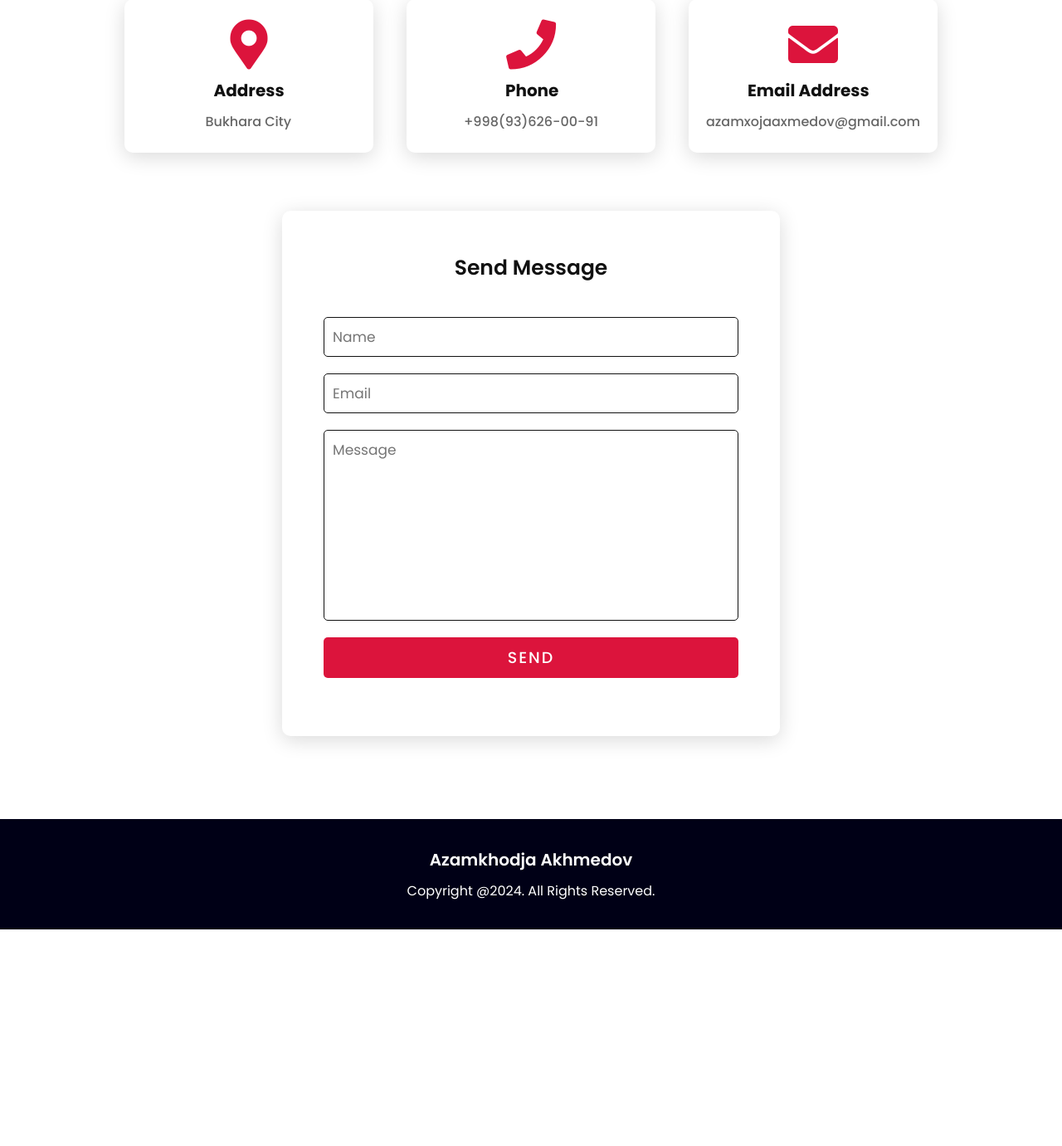
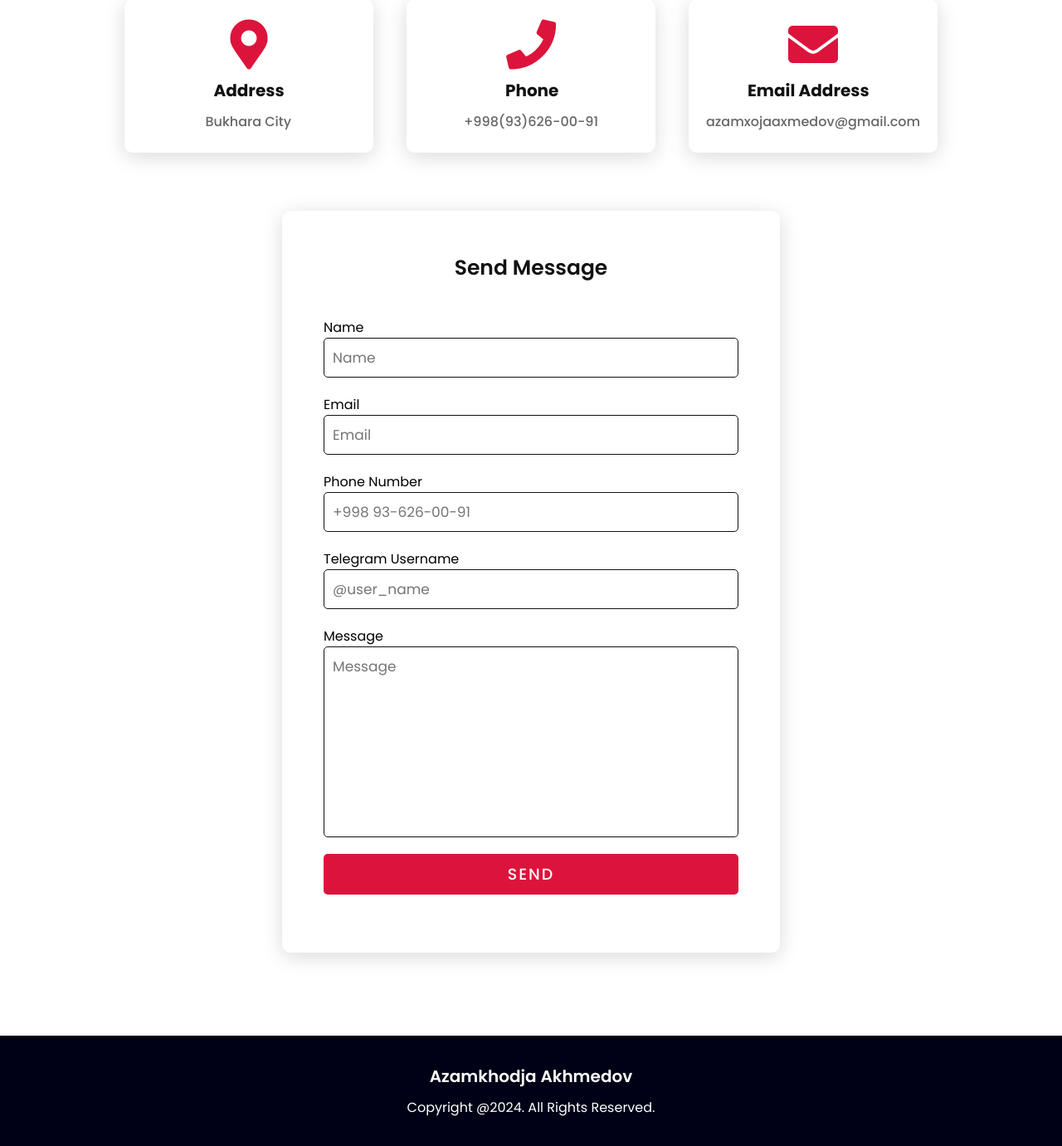
Before and after one commit to akhmedovazamkhodja/RESUME, a Django app: page / in a window 1280 px wide. Shown: the part 4371-5752 px from the top of the page at 83% size. Before the commit the page ends 5491 px from the top, so only its background shows below. Run offline with Django 5.2, Linux system fonts and the light colour scheme; data that the repository does not hold is empty.

Commit message:
made more fields for contact

```diff
--- a/blog/forms.py
+++ b/blog/forms.py
@@ -5,4 +5,4 @@ from .models import Contact
 class ContactForm(forms.ModelForm):
     class Meta:
         model = Contact
-        fields = ['name', 'email', 'message']
+        fields = ['name', 'email', 'message', 'phone_number', 'telegram_nick']
--- a/blog/models.py
+++ b/blog/models.py
@@ -17,6 +17,8 @@ class Contact(models.Model):
     name = models.TextField(null=True, blank=True)
     email = models.EmailField(null=True, blank=True)
     message = models.TextField(null=True, blank=True)
+    phone_number = models.IntegerField(null=True, blank=True)
+    telegram_nick = models.TextField(null=True, blank=True)
     date = models.DateTimeField(auto_now_add=True)
 
     def __str__(self):
--- a/blog/views.py
+++ b/blog/views.py
@@ -14,7 +14,9 @@ def index(request):
         name = request.POST.get('name')
         email = request.POST.get('email')
         message = request.POST.get('message')
-        Contact.objects.create(name=name, email=email, message=message)
+        telegram_nick = request.POST.get('telegram_nick')
+        phone_number = request.POST.get('phone_number')
+        Contact.objects.create(name=name, email=email, message=message, telegram_nick=telegram_nick, phone_number=phone_number)
         is_success = True
         return redirect('index')
     return render(request, 'index.html', {'myworks': myworks, 'is_success': is_success})
--- a/templates/index.html
+++ b/templates/index.html
@@ -224,12 +224,28 @@
           <h3>Send Message</h3>
           {% csrf_token %}
           <div class="input-box">
+            <label>Name</label>
             <input type="text" placeholder="Name" name="name" required>
           </div>
           <div class="input-box">
+            <label>Email</label>
             <input type="email" placeholder="Email" name="email" required>
           </div>
           <div class="input-box">
+            <label>Phone Number</label>
+            <input
+              type="tel"
+              id="phone"
+              name="phone_number"
+              placeholder="+998 93-626-00-91"
+              required>
+          </div>
+          <div class="input-box">
+            <label>Telegram Username</label>
+            <input type="text" placeholder="@user_name" name="telegram_nick" required>
+          </div>
+          <div class="input-box">
+            <label>Message</label>
             <textarea rows="8" cols="80" placeholder="Message" name="message" required></textarea>
           </div>
           {% if is_success %}
```
Also changed, not shown: blog/migrations/0004_contact_phone_number_contact_telegram_nick.py (added), db.sqlite3.
